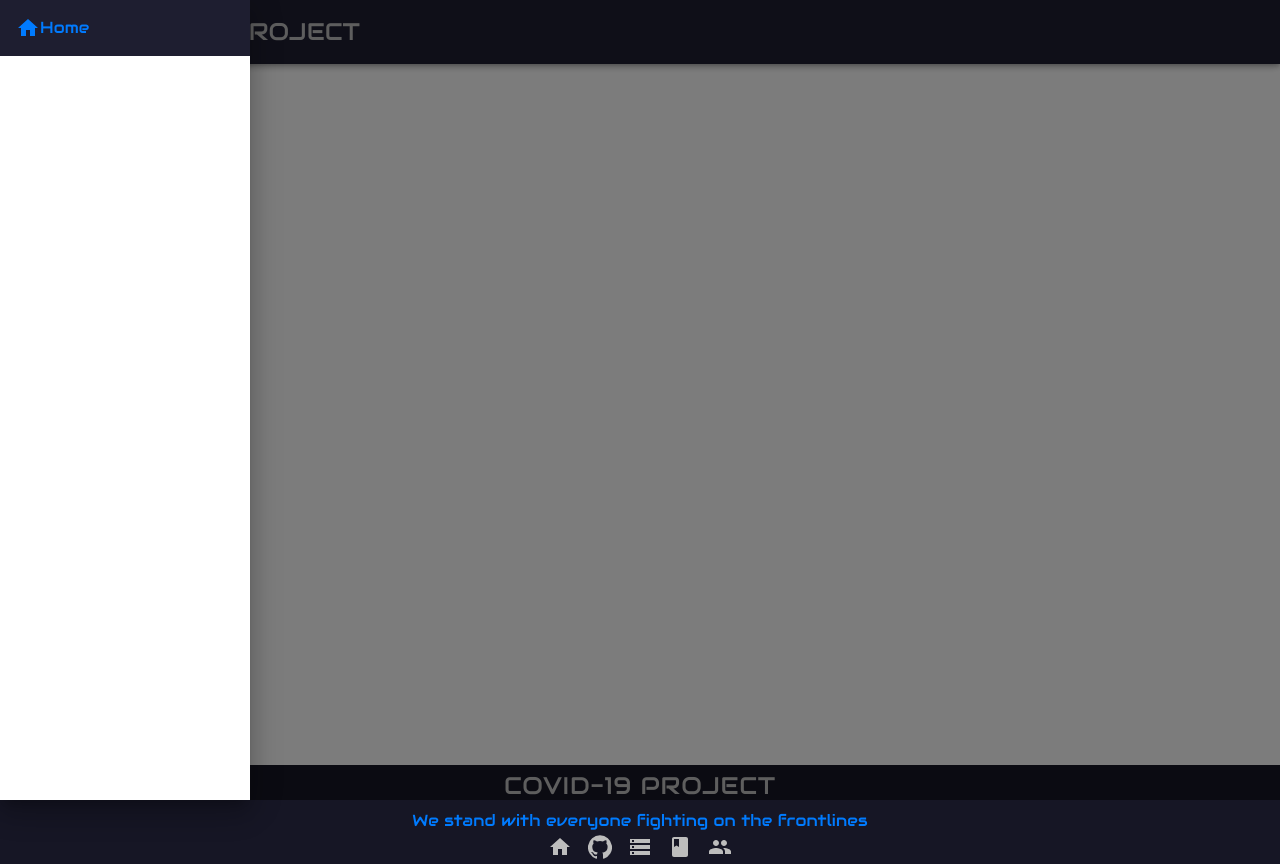
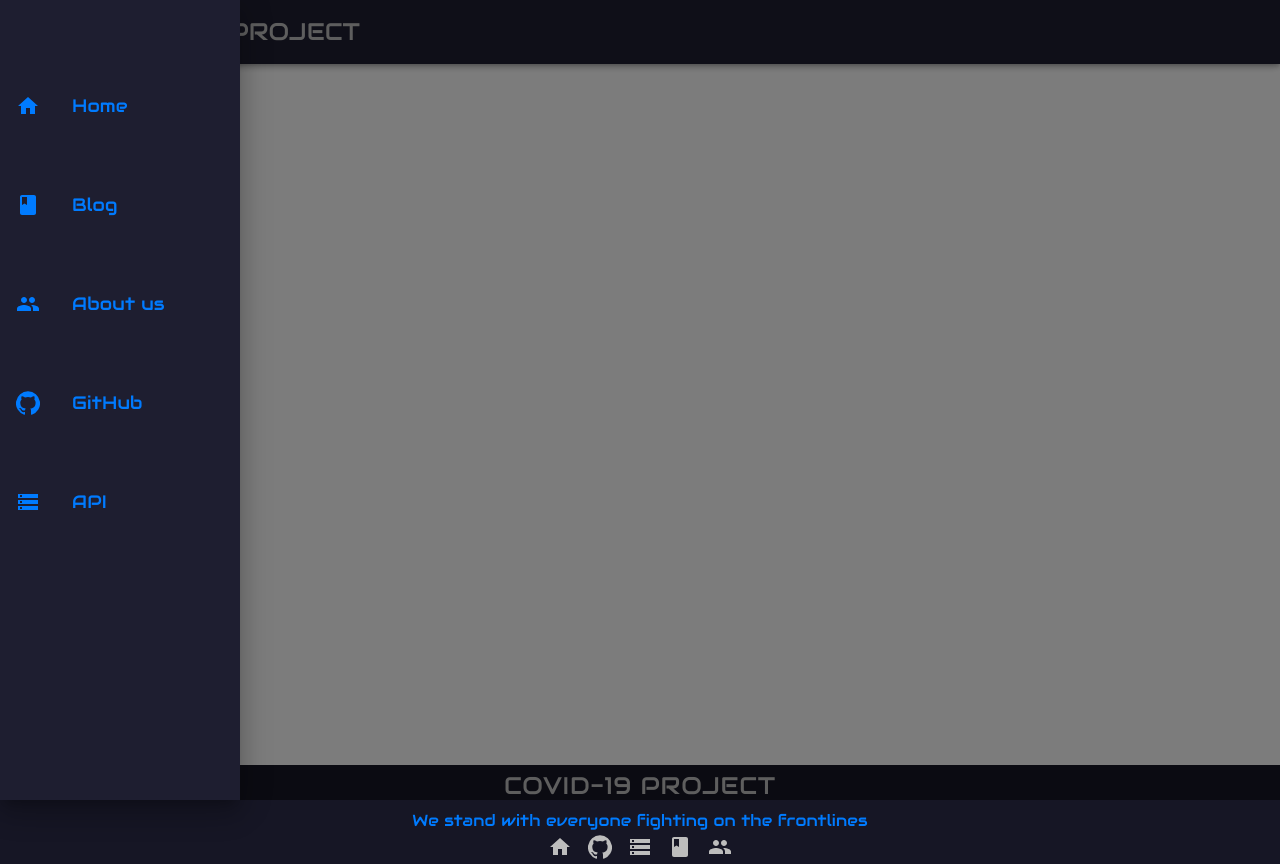
Before and after one commit to priyanshu4705/covid-project, a React (Create React App) app: page / in a window 1280 px wide. Both pictures are taken after a click on the button 53 px from the left and 32 px from the top of the page. Built offline with nearby package versions, Linux system fonts and the light colour scheme; no server answers.

Commit message:
Completed Navigation drawer with rough css

```diff
--- a/src/components/Navigation.js
+++ b/src/components/Navigation.js
@@ -1,6 +1,24 @@
 import React, { useState } from 'react'
-import { Box, AppBar, Toolbar, IconButton, Typography, SwipeableDrawer, List, ListItem } from '@material-ui/core'
-import { Menu, Home } from '@material-ui/icons'
+import {
+    Box,
+    AppBar,
+    Toolbar,
+    IconButton,
+    Typography,
+    Drawer,
+    List,
+    ListItem,
+    ListItemIcon,
+    ListItemText
+} from '@material-ui/core'
+import {
+    Menu,
+    Home,
+    Book,
+    People,
+    GitHub,
+    Storage
+} from '@material-ui/icons'
 import '../assets/css/Navigation.css'
 import { makeStyles } from '@material-ui/core/styles';
 import { Link } from 'react-router-dom'
@@ -11,35 +29,74 @@ function Navigation() {
     console.log(state);
     const useStyles = makeStyles({
         list: {
-            width: 250,
-            fontSize: "1rem",
-            fontFamily: "Audiowide",
+            width: 240,
+            height: "100vh",
             backgroundColor: "#1e1e30",
             color: "#007bff",
+            paddingTop: "3rem",
         },
-
+        item: {
+            padding: "2rem 1rem",
+        },
+        link: {
+            textDecoration: "none",
+            color: "#007bff",
+        }
     });
 
     const classes = useStyles();
 
     return (
+        <>
             <Box component="nav">
                 <AppBar style={{ backgroundColor: "#1e1e30" }}>
                     <Toolbar>
                         <IconButton onClick={() => setState(true)}><Menu fontSize="large" style={{ color: "#bdbdbd" }} /></IconButton>
-                    <SwipeableDrawer anchor="left" open={state} onClose={() => setState(false)} onOpen={() => setState(true)}>
+                        <Drawer anchor="left" open={state} onClose={() => setState(false)} onOpen={() => setState(true)}>
                             <div className={classes.list} role="presentation" onClick={() => setState(false)}>
                                 <List>
-                                <ListItem button key="home" component={Link} to="/">
-                                    <Home /> Home
+                                    <ListItem button className={classes.item} component={Link} to="/" key="home">
+                                        <ListItemIcon style={{ fontSize: "1.125rem", color: "#007bff" }}><Home /></ListItemIcon>
+                                        <ListItemText><Typography style={{ fontFamily: "Audiowide", fontSize: "1.125rem" }}>
+                                            Home
+                                        </Typography></ListItemText>
                                     </ListItem>
+                                    <ListItem button className={classes.item} component={Link} to="/blog" key="blog">
+                                        <ListItemIcon style={{ fontSize: "1.125rem", color: "#007bff" }}><Book /></ListItemIcon>
+                                        <ListItemText><Typography style={{ fontFamily: "Audiowide", fontSize: "1.125rem" }}>
+                                            Blog
+                                        </Typography></ListItemText>
+                                    </ListItem>
+                                    <ListItem button className={classes.item} component={Link} to="/about" key="about">
+                                        <ListItemIcon style={{ fontSize: "1.125rem", color: "#007bff" }}><People /></ListItemIcon>
+                                        <ListItemText><Typography style={{ fontFamily: "Audiowide", fontSize: "1.125rem" }}>
+                                            About us
+                                        </Typography></ListItemText>
+                                    </ListItem>
+                                    <a className={classes.link} href="https://github.com/priyanshu4705/covid-project" target="_blank" rel="noopener noreferrer">
+                                        <ListItem button className={classes.item} key="github">
+                                            <ListItemIcon style={{ fontSize: "1.125rem", color: "#007bff" }}><GitHub /></ListItemIcon>
+                                            <ListItemText><Typography style={{ fontFamily: "Audiowide", fontSize: "1.125rem" }}>
+                                                GitHub
+                                            </Typography></ListItemText>
+                                        </ListItem>
+                                    </a>
+                                    <a className={classes.link} href="https://disease.sh/v3/covid-19/countries" target="_blank" rel="noopener noreferrer">
+                                        <ListItem button className={classes.item} key="api">
+                                            <ListItemIcon style={{ fontSize: "1.125rem", color: "#007bff" }}><Storage /></ListItemIcon>
+                                            <ListItemText><Typography style={{ fontFamily: "Audiowide", fontSize: "1.125rem" }}>
+                                                API
+                                            </Typography></ListItemText>
+                                        </ListItem>
+                                    </a>
                                 </List>
                             </div>
-                    </SwipeableDrawer>
+                        </Drawer>
                         <Typography variant="h5" style={{ paddingLeft: "1rem", fontFamily: "Audiowide", color: "#bdbdbd" }}>COVID-19 PROJECT</Typography>
                     </Toolbar>
                 </AppBar>
             </Box>
+        </>
     )
 }
 
```
Lines whose indentation alone changed are shown as unchanged.
